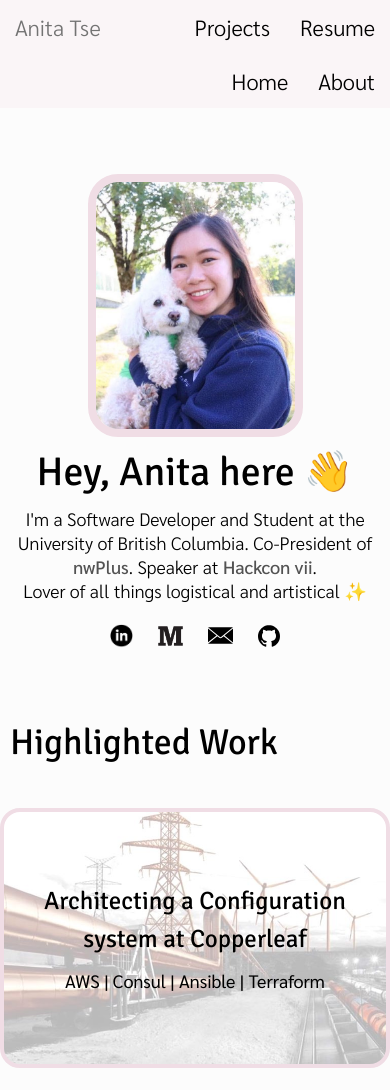
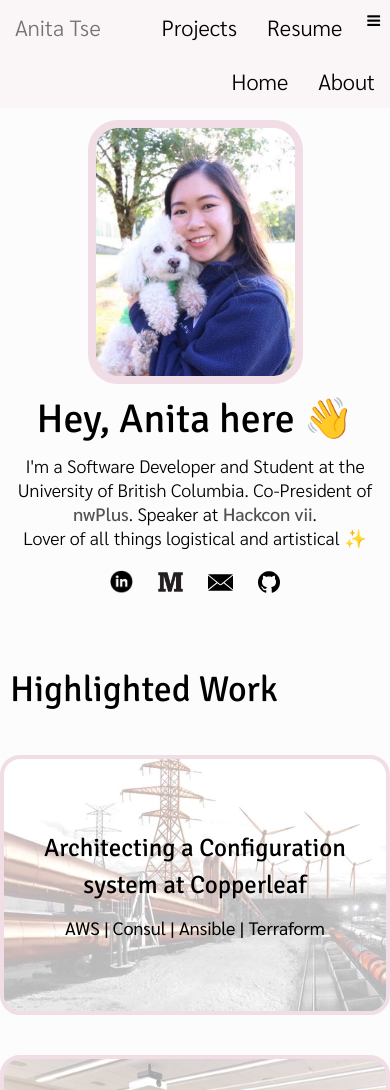
Before and after one commit to anitatse/anitatse.github.io, a plain HTML site: page index.html in a window 390 px wide. Shown: the top 1090 px of the page. Drawn offline with nearby package versions, Linux system fonts and the light colour scheme.

Commit message:
trying to fix burger

```diff
--- a/css/navbar.css
+++ b/css/navbar.css
@@ -75,7 +75,7 @@
 }
 
 /* Style the active link (or home/logo) */
-.active2 {
+.active {
   background-color: #4CAF50;
   color: white;
 }
--- a/css/style.css
+++ b/css/style.css
@@ -168,3 +168,15 @@ body {
       float: left;
    }
 }
+
+.burger {
+  float: right;
+  padding: 10px;
+  display: none;
+}
+
+@media screen and (max-width: 800px) {
+   .burger {
+      display: block;
+   }
+}
--- a/index.html
+++ b/index.html
@@ -55,26 +55,17 @@
 
     <!-- NAVBAR -->
     <div class="topnav" style="width:100%;">
+      <!-- hamburger menu for mobile -->
+      <a href="javascript:void(0);" class="burger"  onclick="myFunction()">
+        <i width=100px class="fa fa-bars"></i>
+      </a>
+
       <div class="nav" id="leftnav"><a href="index.html">Anita Tse</a></div>
       <div class="nav"><a href="docs/AnitaTseResume2019.pdf">Resume</a></div>
       <div class="nav"><a href="index.html#projects">Projects</a></div>
       <div class="nav"><a href="about.html">About</a></div>
       <div class="nav"><a href="index.html">Home</a></div>
-    </div>
 
-    <!-- Mobile Navbar -->
-    <div class="topnav2">
-      <a href="#home" class="active">Logo</a>
-      <!-- Navigation links (hidden by default) -->
-      <div id="myLinks">
-        <a href="#news">News</a>
-        <a href="#contact">Contact</a>
-        <a href="#about">About</a>
-      </div>
-      <!-- "Hamburger menu" / "Bar icon" to toggle the navigation links -->
-      <a href="javascript:void(0);" class="icon" onclick="myFunction()">
-        <i class="fa fa-bars"></i>
-      </a>
     </div>
 
     <div id="about"></div>
--- a/js/website.js
+++ b/js/website.js
@@ -2,7 +2,7 @@
 
 /* Toggle between showing and hiding the navigation menu links when the user clicks on the hamburger menu / bar icon */
 function myFunction() {
-  var x = document.getElementById("myLinks");
+  var x = document.getElementById("topnav");
   if (x.style.display === "block") {
     x.style.display = "none";
   } else {
```
